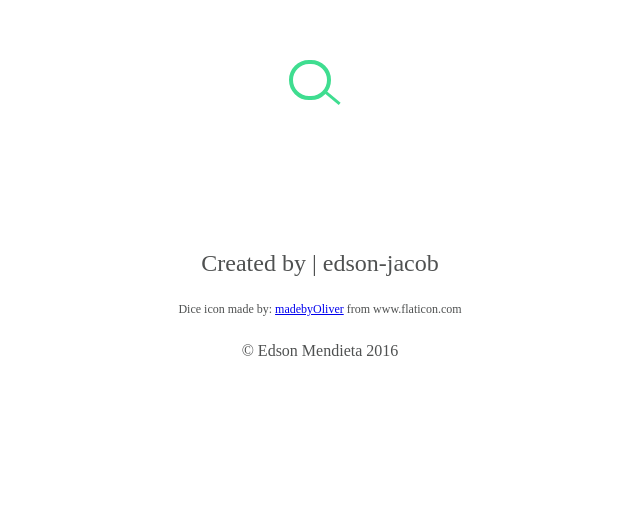
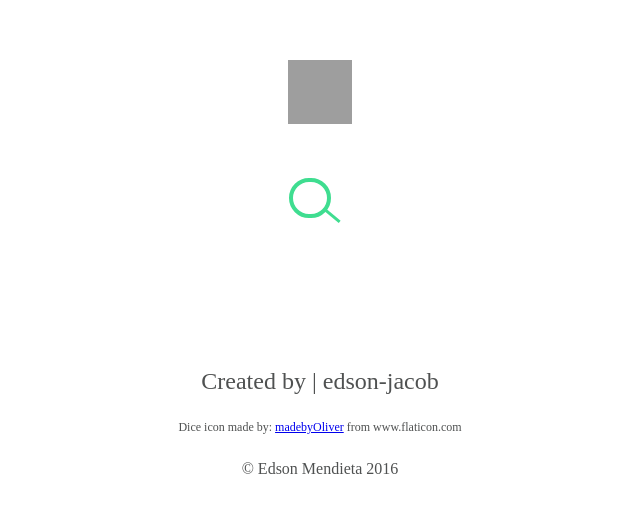
Before and after one commit to edsonmendieta/WikiViewerApp, a plain HTML site: page index.html in a window 1280 px wide. Shown: the part 240-752 px from the top of the page, without its empty margins (320-960 px from the left). Drawn offline with Linux system fonts and the light colour scheme; grey boxes are pictures that could not be loaded.

Commit message:
added pic for functioning random en.wiki article link on page.

```diff
--- a/index.html
+++ b/index.html
@@ -17,6 +17,11 @@
 
     </head>
     <body>
+
+        <div id="picContainer">
+            <a href="https://en.wikipedia.org/wiki/Special:Random" target="_blank"><img id="dicePic" src="https://c4.staticflickr.com/6/5300/29906101131_0f1d5cc854_t.jpg" width="64" height="64" alt="dice64_ Madebyoliver"></a>
+        </div>
+
         <div id="searchContainer">
             <input id="searchBar" class="closed" type="text" name="searchParameters">
             <span id="handleLine"></span>
--- a/styles.css
+++ b/styles.css
@@ -36,10 +36,20 @@ body {
     display: block;
 }*/
 
+#picContainer {
+    display: flex;
+    justify-content: center;
+    margin-top: 300px;
+    margin-bottom: 50px;
+}
+
+#dicePic {
+    cursor: pointer;
+}
+
 #searchContainer {
     display: flex;
     justify-content: center;
-    margin-top: 300px;
     margin-bottom: 25px;
 }
 
```
